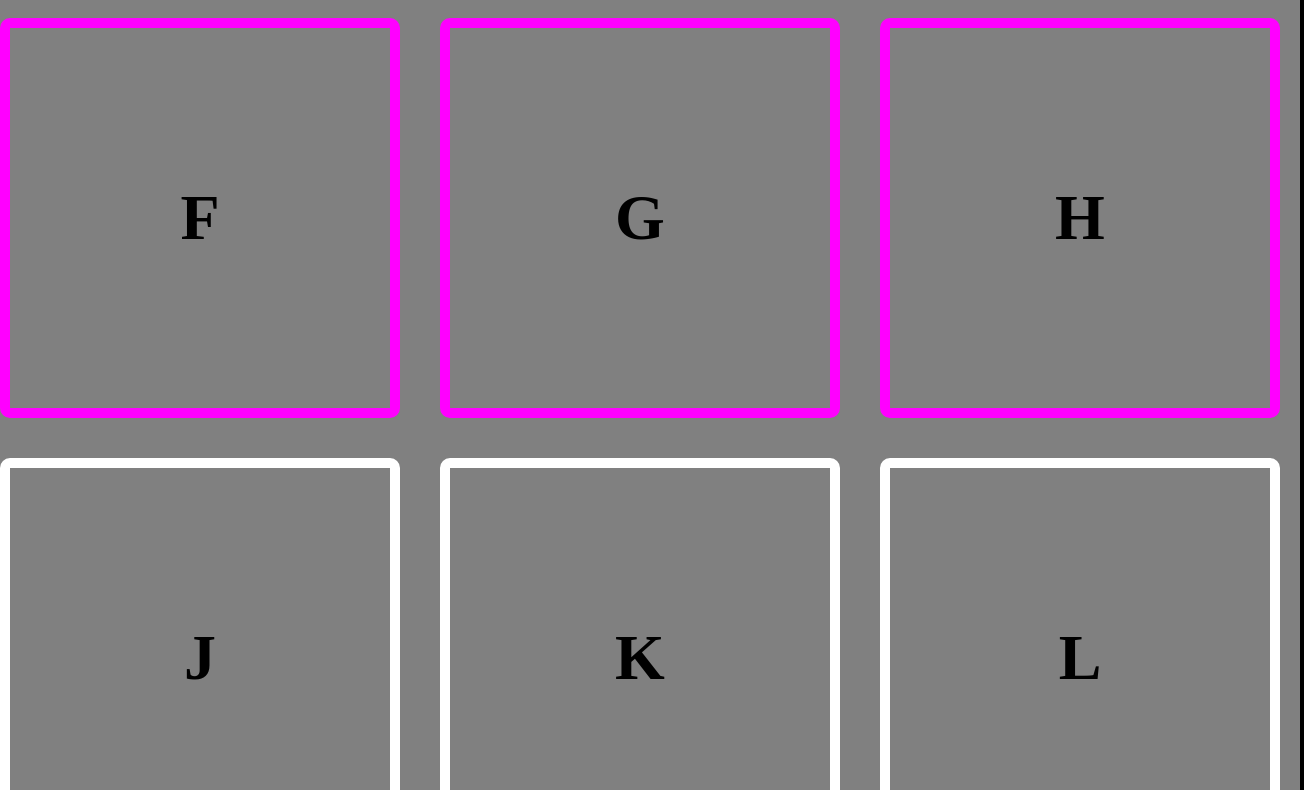
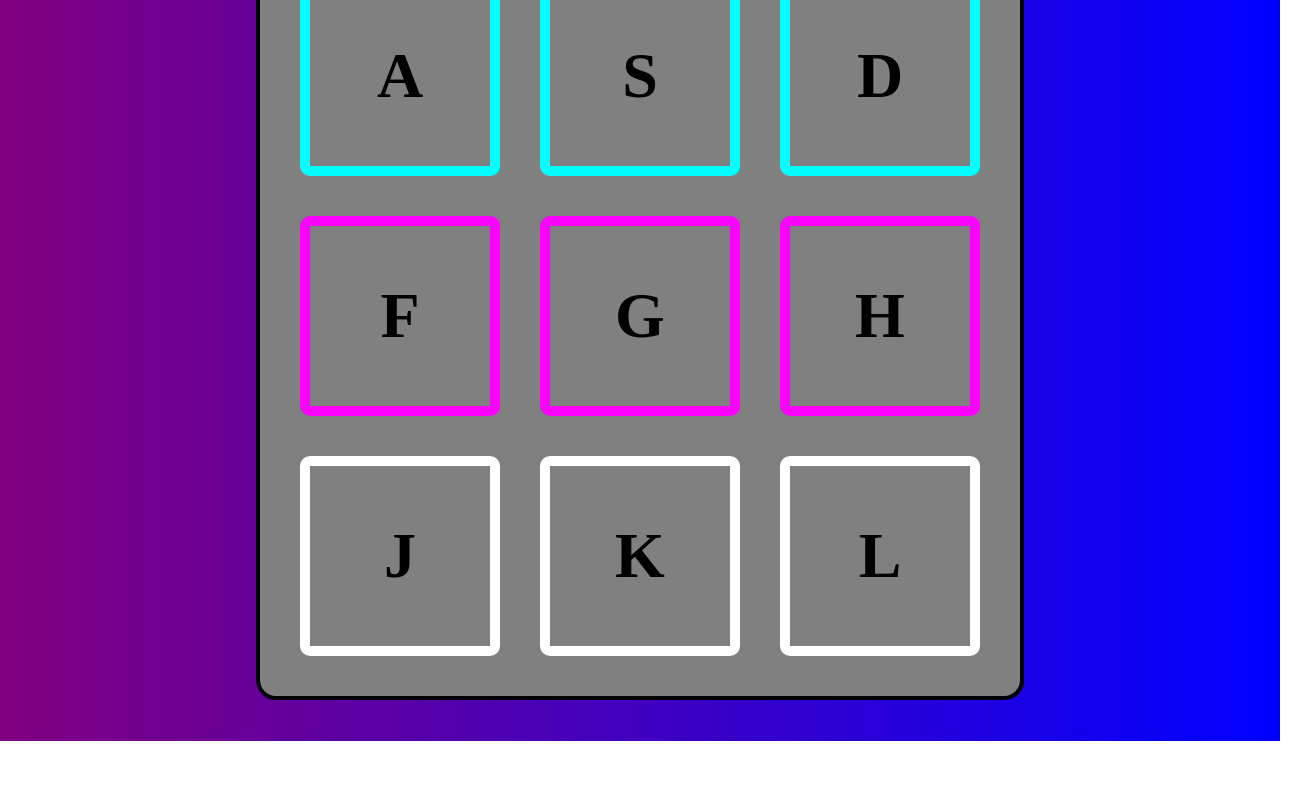
Before and after one commit to sametj/BeatBox, a plain HTML site: page index.html in a window 1280 px wide. Shown: the part 262-1052 px from the top of the page, 1304 px wide, since content can reach past the window. After the commit the page ends 1003 px from the top, so only its background shows below. Drawn offline with Linux system fonts and the light colour scheme; a web font is replaced by a local one.

Commit message:
Resizing

```diff
--- a/style.css
+++ b/style.css
@@ -1,14 +1,10 @@
 @import url("https://fonts.googleapis.com/css2?family=Bungee+Spice&family=Fira+Code:wght@700&display=swap");
-.html,
+html,
 body {
-  height: 100%;
-  width: 100%;
-  margin: 0;
-  padding: 0;
   background-image: linear-gradient(to right, purple, blue);
   font-family: "Fira Code", monospace;
   font-size: 1rem;
-  color: white;
+  overflow: hidden;
 }
 
 @keyframes colorAnimation {
@@ -24,6 +20,7 @@ body {
 }
 
 header {
+  margin: 50px auto;
   width: 100%;
   height: 10%;
   display: flex;
@@ -42,6 +39,8 @@ header h1 {
 }
 
 .container {
+  position: relative;
+  margin: 25px auto;
   width: 100%;
   height: 100%;
   display: flex;
@@ -50,6 +49,8 @@ header h1 {
 }
 
 .pad-container {
+  position: relative;
+  padding: 20px 20px 20px 20px;
   border: 4px solid black;
   border-radius: 20px;
   display: inline-grid;
@@ -59,8 +60,8 @@ header h1 {
 }
 
 .box {
-  width: 400px;
-  height: 400px;
+  width: 200px;
+  height: 200px;
   margin: 20px 20px 20px 20px;
   background-color: transparent;
   border-radius: 10px;
```
